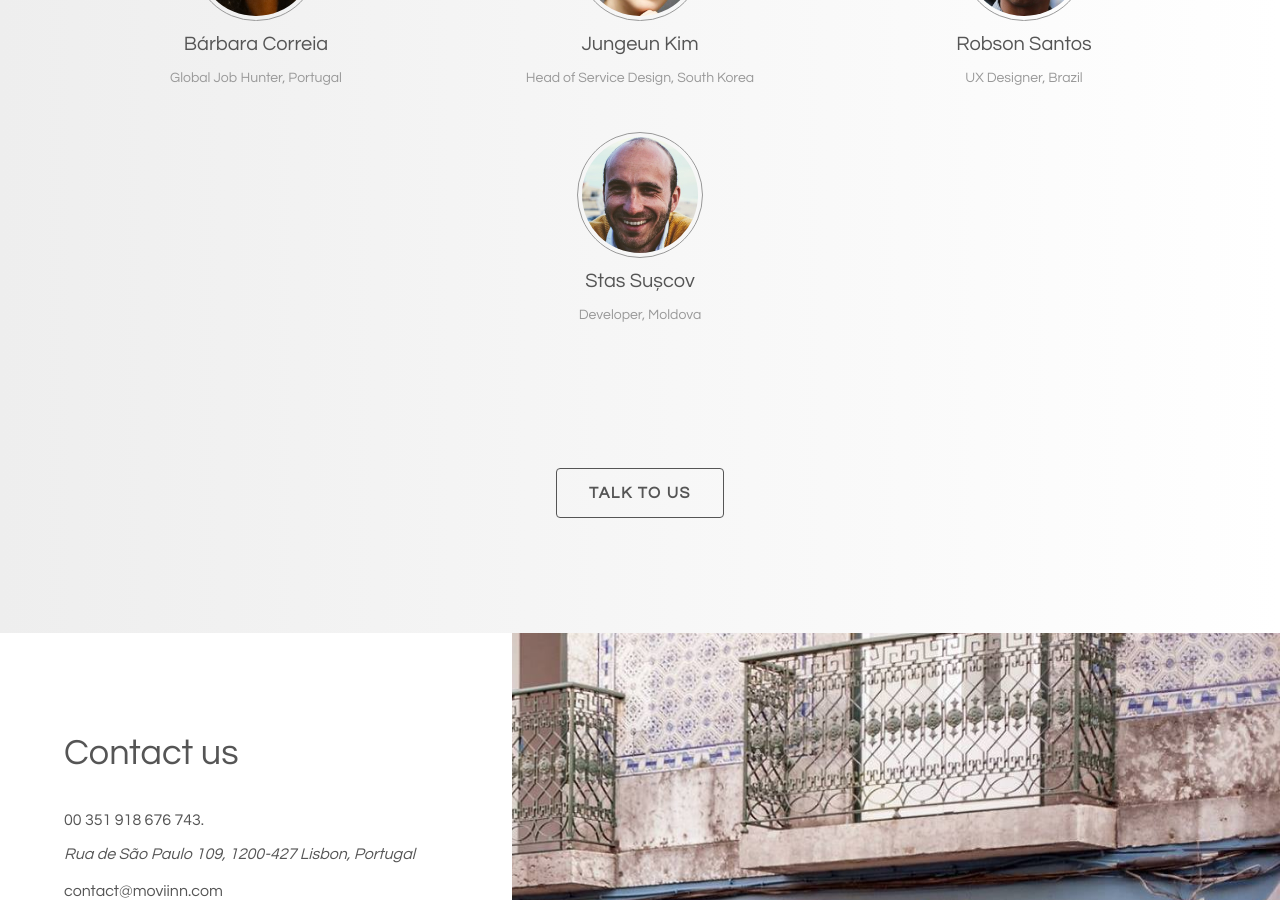
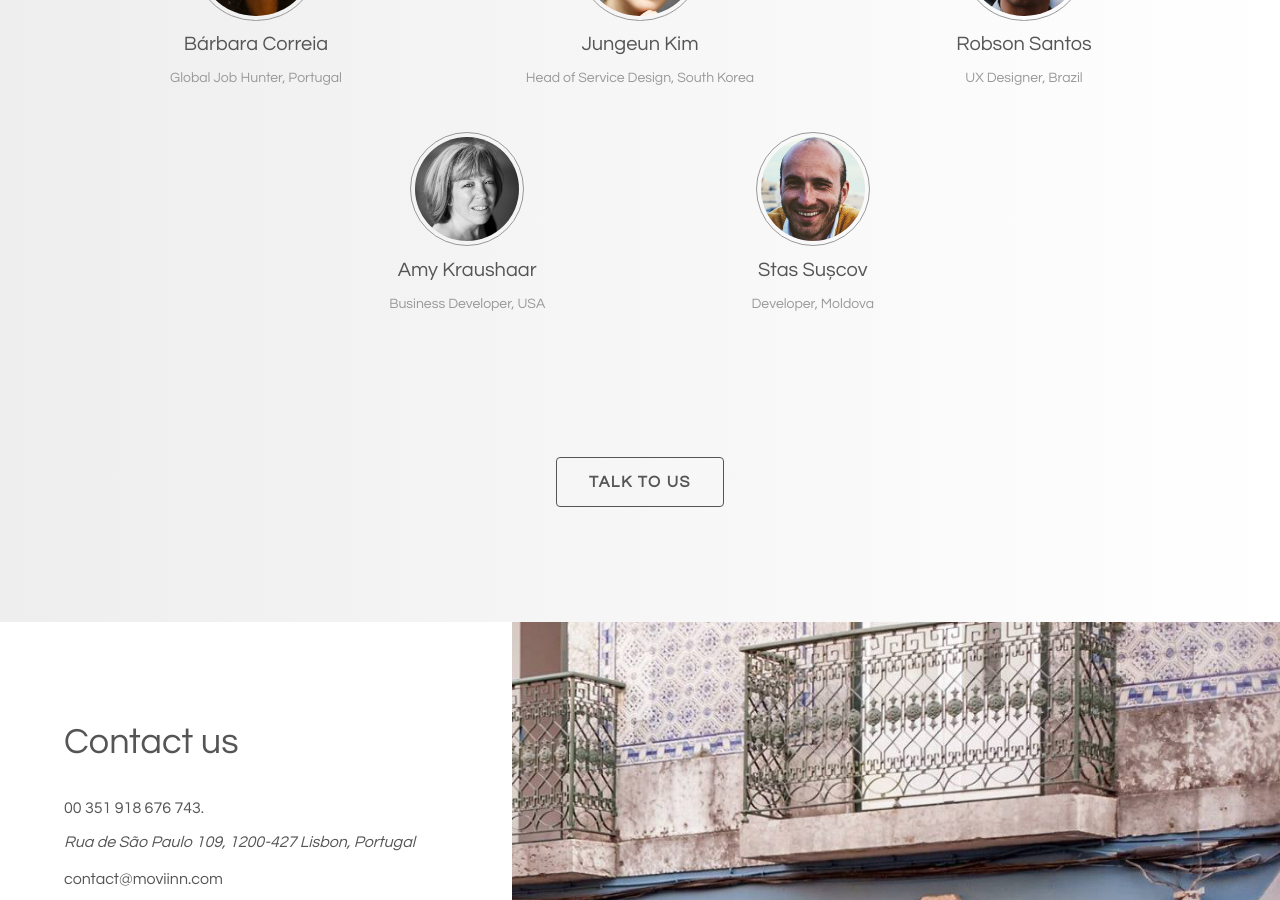
Before and after one commit to Moviinn/moviinn.github.io, a Jekyll site: the page built from index.md, in a window 1280 px wide and 900 px high, scrolled down 4860 px. Built offline with Jekyll 4.4.1, drawn with Linux system fonts in a browser that asks for light colours; nearby versions of some CDN libraries.

Commit message:
Added amy.

```diff
--- a/_includes/en/content/team.html
+++ b/_includes/en/content/team.html
@@ -91,11 +91,21 @@
         </p>
       </div>
 
-      <div class="dn db-l w-third-l fl pt4 tc">
+      <div class="dn db-l w-20-l fl pt4 tc">
         &nbsp;
       </div>
 
-      <div class="w-50 w-third-l fl pt4 tc">
+      <div class="w-50 w-30-l fl pt4 tc">
+        <div class="dib db-l">
+          <img src="/assets/faces/amy.jpg" alt="Amy Kraushaar" class="w-30 br-100 ba b--silver pa1" />
+        </div>
+        <h5 class="f4 mv2 fw1">Amy Kraushaar</h5>
+        <p class="f6 silver">
+          Business Developer, USA
+        </p>
+      </div>
+
+      <div class="w-50 w-30-l center fl-l pt4 tc">
         <div class="dib db-l">
           <img src="/assets/faces/stas.jpg" alt="Stas Sușcov" class="w-30 br-100 ba b--silver pa1" />
         </div>
```
Also changed, not shown: _includes/pt/content/team.html (+12 -2 lines), assets/faces/amy.jpg (added).
